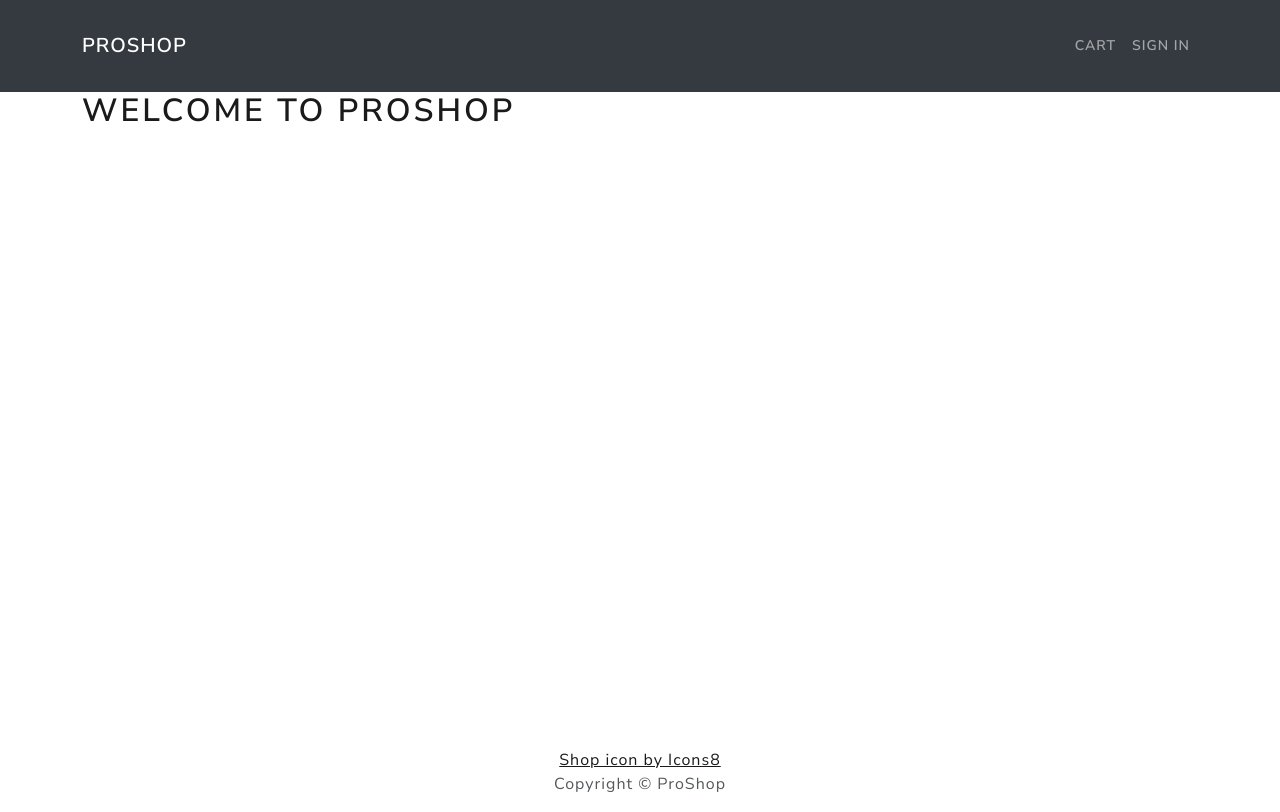
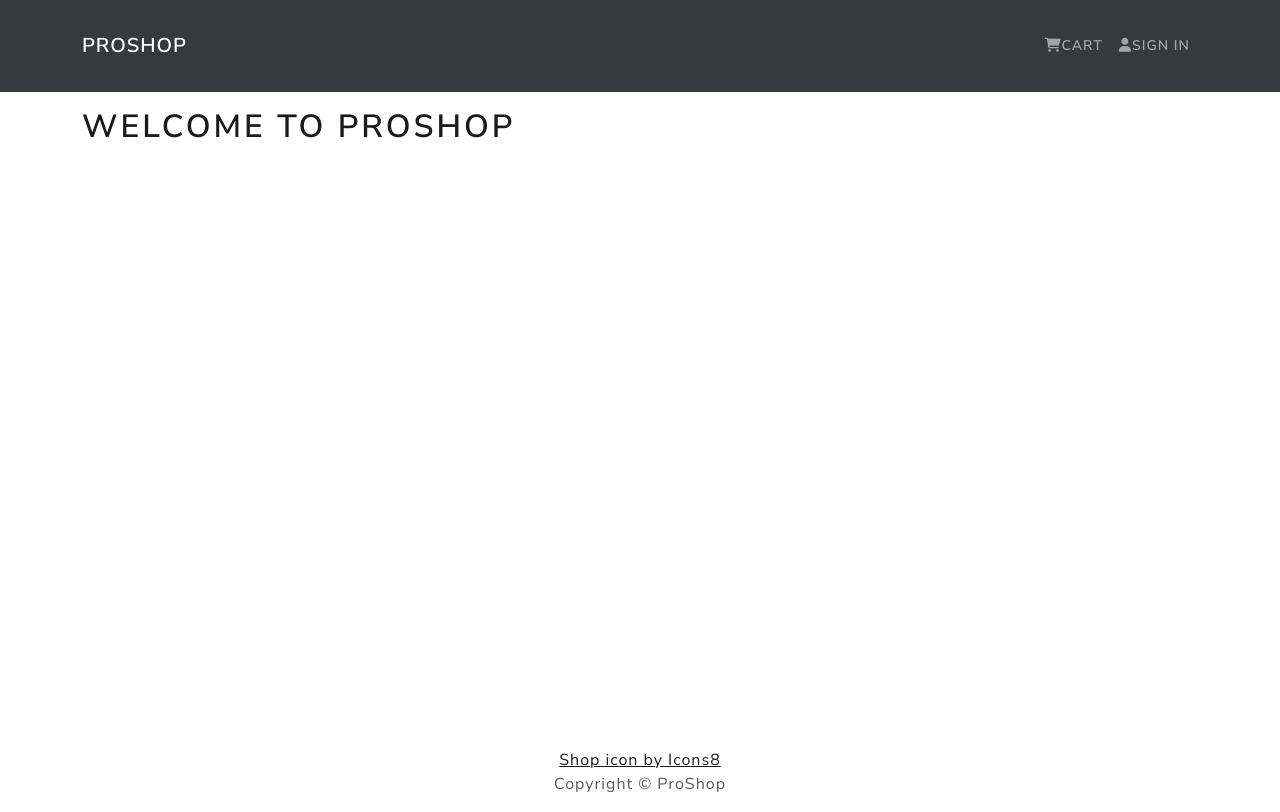
Before and after one commit to ancs214/pro-shop, a React (Create React App) app in the folder client/: page / in a window 1280 px wide. Built offline with nearby package versions, Linux system fonts and the light colour scheme.

Commit message:
added fontawesome cdn and completed nav bar

```diff
--- a/client/public/index.html
+++ b/client/public/index.html
@@ -9,6 +9,9 @@
   <meta name="description" content="Find the best products for cheap" />
   <link rel="apple-touch-icon" href="%PUBLIC_URL%/logo192.png" />
   <link rel="manifest" href="%PUBLIC_URL%/manifest.json" />
+  <link rel="stylesheet" href="https://cdnjs.cloudflare.com/ajax/libs/font-awesome/6.1.1/css/all.min.css"
+    integrity="sha512-KfkfwYDsLkIlwQp6LFnl8zNdLGxu9YAA1QvwINks4PhcElQSvqcyVLLD9aMhXd13uQjoXtEKNosOWaZqXgel0g=="
+    crossorigin="anonymous" referrerpolicy="no-referrer" />
   <title>Welcome to ProShop</title>
 </head>
 
--- a/client/src/App.js
+++ b/client/src/App.js
@@ -6,7 +6,7 @@
   return (
     <>
       <Header />
-      <main>
+      <main className='py-3'>
         <Container>
           <h1>Welcome to ProShop</h1>
         </Container>
--- a/client/src/components/Header.js
+++ b/client/src/components/Header.js
@@ -11,8 +11,8 @@
                     <Navbar.Toggle aria-controls="basic-navbar-nav" />
                     <Navbar.Collapse id="basic-navbar-nav">
                         <Nav className="ms-auto">
-                            <Nav.Link href="/cart">Cart</Nav.Link>
-                            <Nav.Link href="/login">Sign In</Nav.Link>
+                            <Nav.Link href="/cart"><i className='fas fa-shopping-cart'></i>Cart</Nav.Link>
+                            <Nav.Link href="/login"><i className='fas fa-user'></i>Sign In</Nav.Link>
                         </Nav>
                     </Navbar.Collapse>
                 </Container>
```
Also changed, not shown: 1 other file (tests, documents, lock files or other folders).
